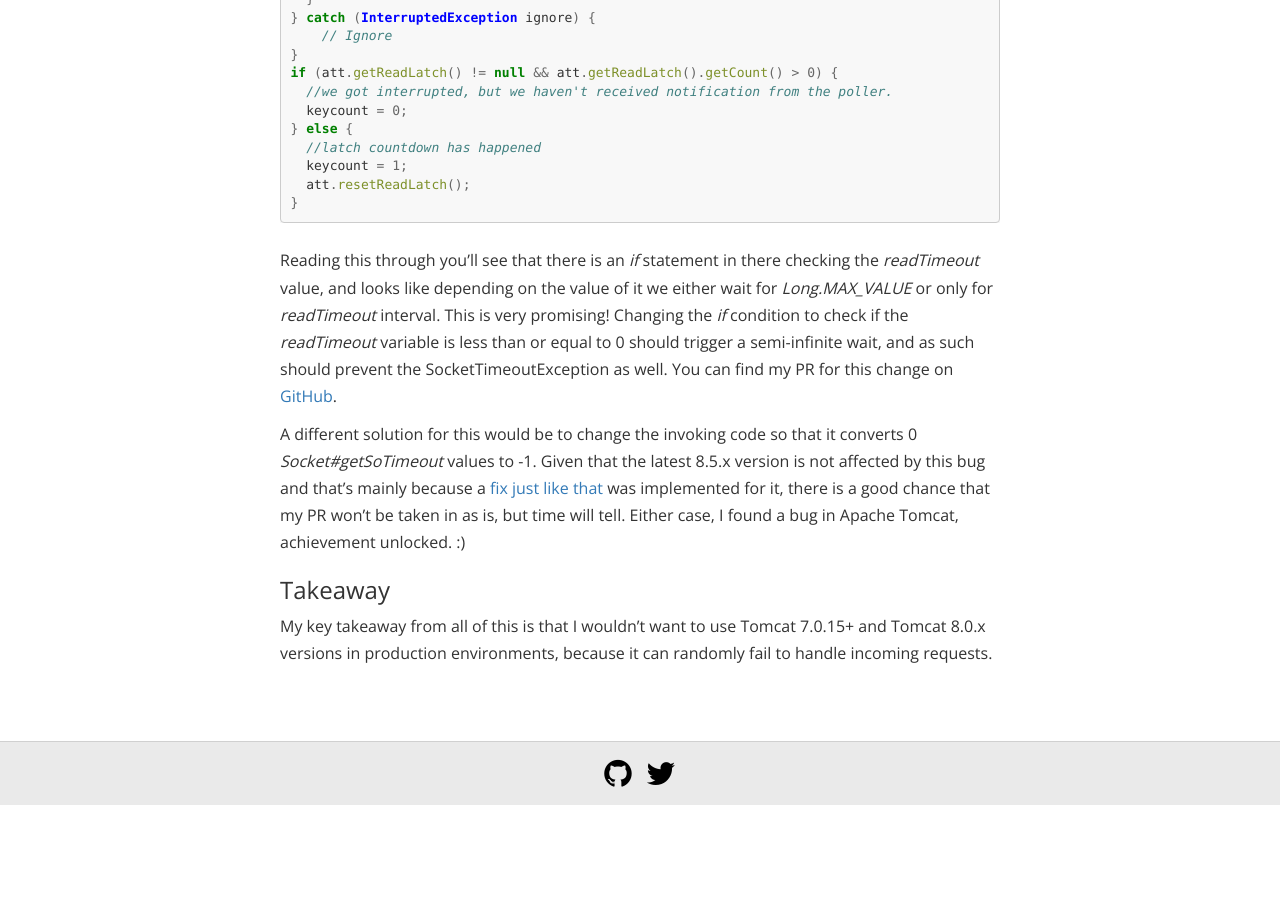
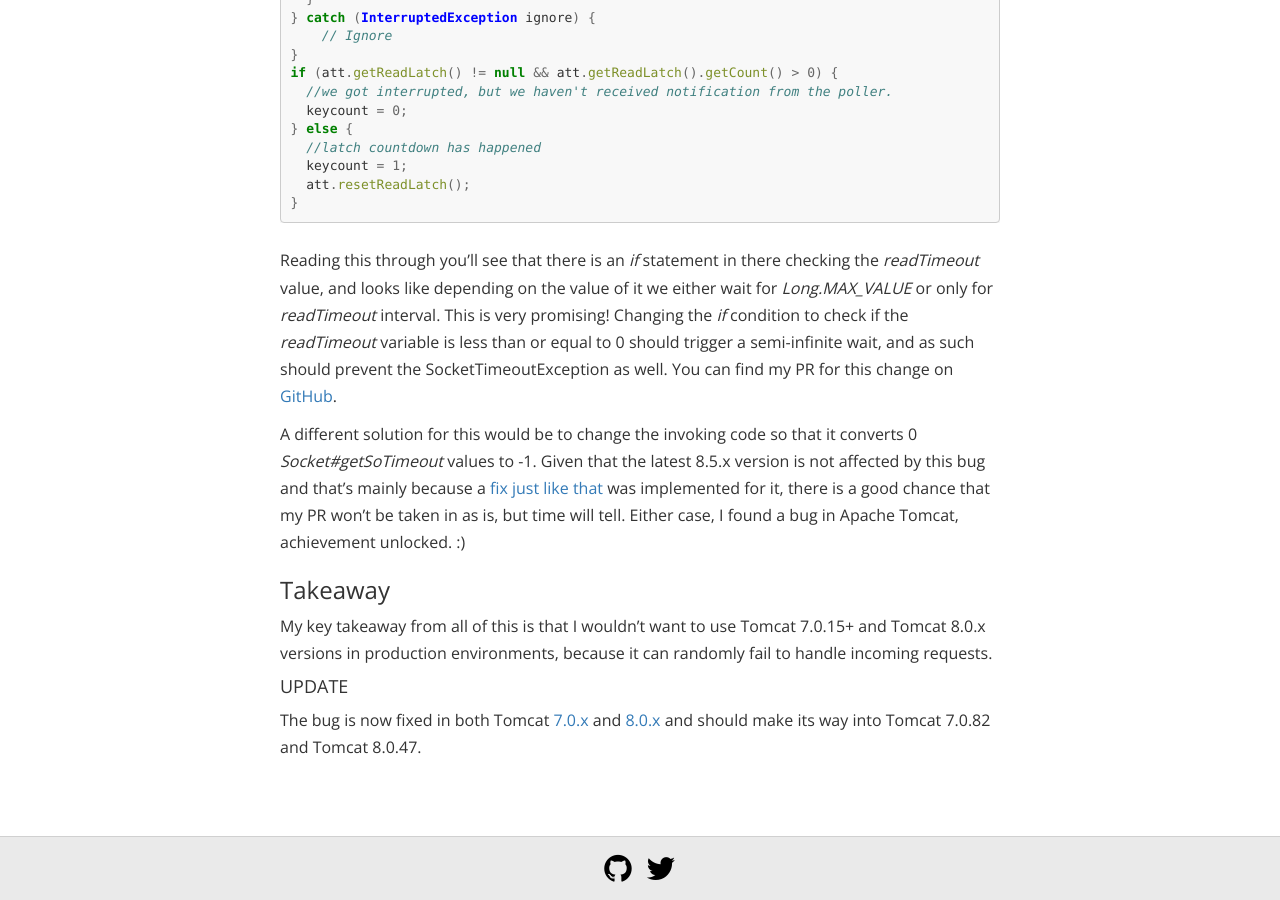
Before and after one commit to aldaris/aldaris.github.io, a Jekyll site: the page built from _posts/2017-08-22-hunting-down-a-bug-in-tomcat.markdown, in a window 1280 px wide and 900 px high, scrolled down 4251 px. Built offline with Jekyll 4.4.1, drawn with Linux system fonts in a browser that asks for light colours; comment, search, counter and statistics services are not loaded; before the commit the page ends 5056 px from its top, so only the background shows below that.

Commit message:
Update tomcat post

```diff
--- a/_posts/2017-08-22-hunting-down-a-bug-in-tomcat.markdown
+++ b/_posts/2017-08-22-hunting-down-a-bug-in-tomcat.markdown
@@ -166,3 +166,7 @@ A different solution for this would be to change the invoking code so that it co
 ### Takeaway
 
 My key takeaway from all of this is that I wouldn't want to use Tomcat 7.0.15+ and Tomcat 8.0.x versions in production environments, because it can randomly fail to handle incoming requests.
+
+#### UPDATE
+
+The bug is now fixed in both Tomcat [7.0.x](http://svn.apache.org/viewvc?view=revision&revision=1806734) and [8.0.x](http://svn.apache.org/viewvc?view=revision&revision=1806733) and should make its way into Tomcat 7.0.82 and Tomcat 8.0.47.
```
